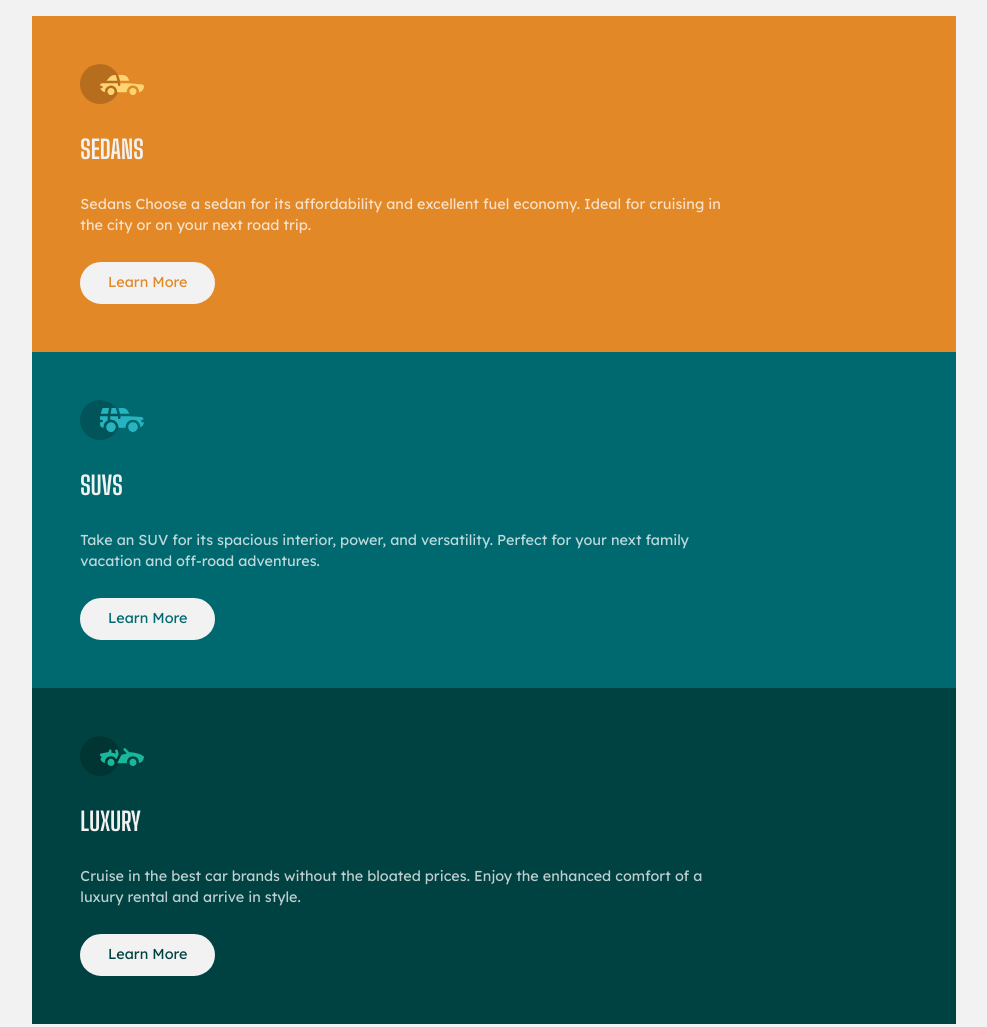
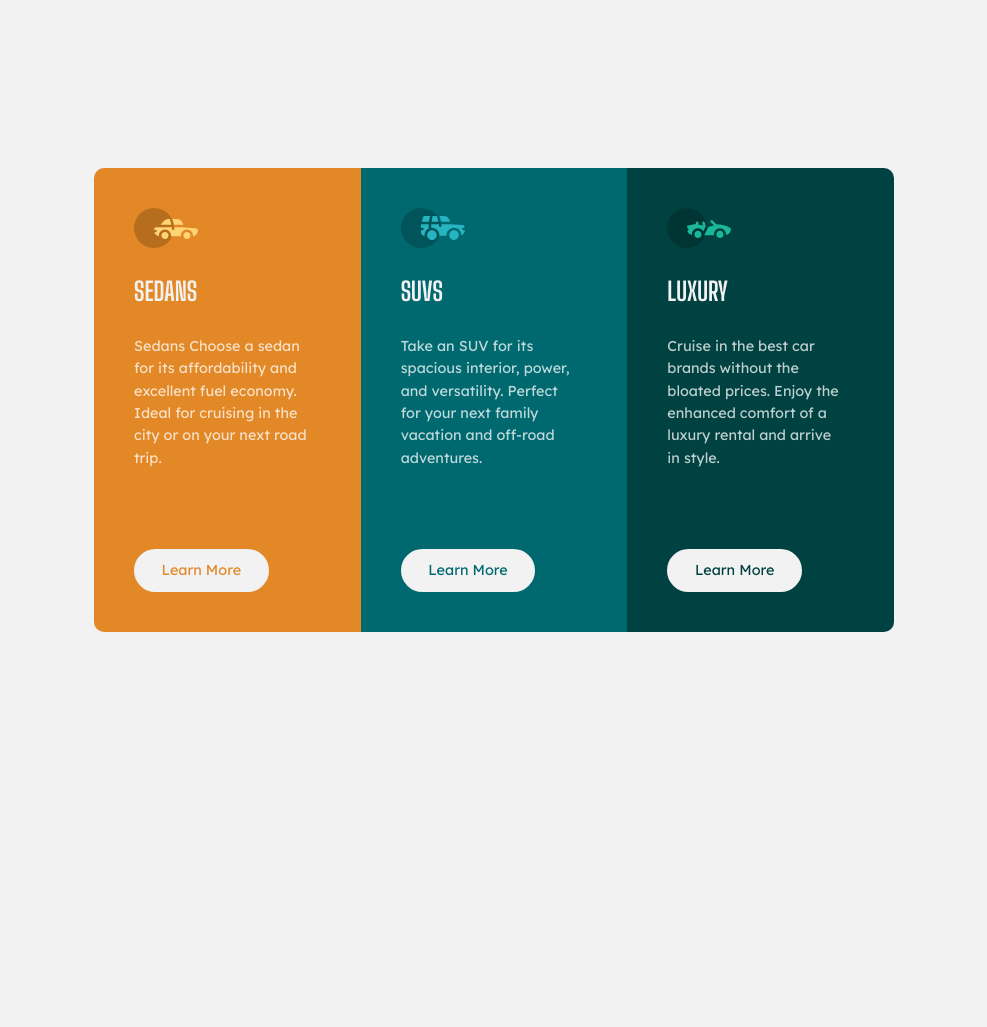
Before and after one commit to quasarblues/three-column-card, a plain HTML site: page index.html in a window 1280 px wide. Shown: the whole page, without its empty margins (146-1133 px from the left). After the commit the page ends 800 px from the top, so only its background shows below. Drawn offline with Linux system fonts and the light colour scheme.

Commit message:
Changed layout to grid-template-areas

```diff
--- a/app.css
+++ b/app.css
@@ -98,8 +98,8 @@ h6 {
     flex-direction: column;
     justify-content: center;
     align-items: flex-start;
-    padding: 3rem 0 3rem 3rem;
-    row-gap: 1.6rem;
+    padding: 2.5rem;
+    line-height: 1.4rem;
 }
 
 .heading-style {
@@ -108,12 +108,15 @@ h6 {
     color: var(--heading-buttons);
     font-size: 1.6rem;
     text-transform: uppercase;
+    margin-top: 2rem;
 }
 
 .paragraph-style {
     font-size: var(--standard-size);
     color: var(--paragraph-color);
-    width: 75%;
+    margin-top: 2rem;
+    display: inline-block;
+    width: 95%;
 }
 
 .button-style {
@@ -123,6 +126,7 @@ h6 {
     border: 2px solid var(--heading-buttons);
     box-sizing: border-box;
     transition: all 0.3s ease;
+    margin-top: 3rem;
 }
 
 /* GENERAL STYLES */
@@ -138,6 +142,17 @@ body {
 
 main {
     padding: 1rem;
+}
+
+.project-container {
+    display: grid;
+    grid-template-areas:
+        'sedan'
+        'suv'
+        'luxury';
+    max-width: 800px;
+    border-radius: 10px;
+    overflow: hidden;
 }
 
 /* SEDAN STYLES  */
@@ -181,3 +196,16 @@ main {
     color: var(--heading-buttons);
     background-color: var(--luxury-background);
 }
+
+@media (min-width: 50em) {
+    .project-container {
+        grid-template-areas:
+            'sedan suv luxury'
+            'sedan suv luxury'
+            'sedan suv luxury'
+    }
+
+    .button-style {
+        margin-top: 5rem;
+    }
+}
```
Also changed, not shown: 2 other files.
